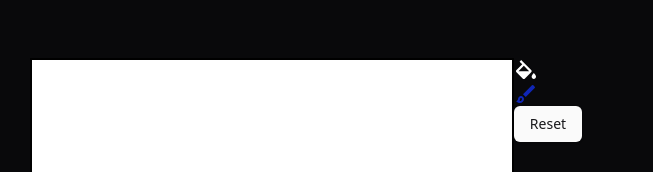
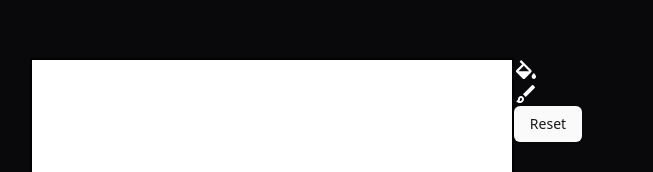
Before and after one commit to leonwatson2/paint-it, a React (Vite) app: page / in a window 1280 px wide. Shown: the part 326-498 px from the top of the page, without its empty margins (314-967 px from the left). Built offline with nearby package versions, Linux system fonts and the light colour scheme.

Commit message:
App reorganization

```diff
--- /dev/null
+++ b/global.d.ts
@@ -0,0 +1 @@
+declare module '*.css';
--- a/src/App.tsx
+++ b/src/App.tsx
@@ -1,59 +1,19 @@
-import { useCallback, useState } from "react";
-import { Button } from "./components/ui/button";
+import { usePaintableImage } from "@/hooks/usePaintableImage";
 import "./App.css";
 import { BrushSvg, BucketSvg } from "./BucketSvg";
+import { Button } from "./components/ui/button";
 import { PaintBoard } from "./PaintBoard";
-import { floodFill } from "./utils";
+import { COLORS } from "@/lib/constants";
 
 const IMAGE_LENGTH = 12;
 
 const initialImage = Array.from({ length: IMAGE_LENGTH }, () =>
   Array.from({ length: IMAGE_LENGTH }, () => -1),
 );
-export const COLORS = ["#1026B5", "#108EB5", "#105AB5"];
 
 function App() {
-  const [image, setImage] = useState(initialImage);
-  const [paintColor, setPaintColor] = useState(0);
-  const [bucketPaint, setBucketPaint] = useState(false);
-  const updateImage = useCallback(
-    ([newRow, newCol]: [number, number], color?: number) => {
-      setImage((image) =>
-        image.map((row, rowIdx) =>
-          row.map((col, colIdx) =>
-            rowIdx === newRow && colIdx === newCol
-              ? color === undefined
-                ? paintColor
-                : color
-              : col,
-          ),
-        ),
-      );
-    },
-    [paintColor],
-  );
-
-  const onPaint = (spot: [number, number]) => {
-    if (image[spot[0]][spot[1]] === paintColor) return;
-
-    if (bucketPaint) {
-      fill(spot);
-    } else {
-      updateImage(spot);
-    }
-  };
-  const reset = () => setImage(initialImage);
-  const fill = useCallback(
-    ([row, col]: [number, number]) => {
-      const bfsChanges = floodFill(image, row, col);
-      const timeouts = bfsChanges.map((spot, idx) => {
-        return setTimeout(() => {
-          updateImage(spot);
-        }, idx * 20);
-      });
-      return () => timeouts.forEach(clearTimeout);
-    },
-    [updateImage, image],
+  const { image, paintMode, paintColor, onPaint, reset, setPaintColor, setPaintMode } = usePaintableImage(
+    initialImage,
   );
   return (
     <div className="container">
@@ -62,18 +22,21 @@ function App() {
       </div>
       <div className="controls">
         <BucketSvg
-          fill={bucketPaint ? COLORS[paintColor] : "white"}
+          fill={paintMode === 'bucket' ? COLORS[paintColor] : "white"}
           onClick={() => {
-            setBucketPaint(true);
+            setPaintMode("bucket");
           }}
         />
         <BrushSvg
-          fill={!bucketPaint ? COLORS[paintColor] : "white"}
+          fill={paintMode === 'bucket' ? COLORS[paintColor] : "white"}
           onClick={() => {
-            setBucketPaint(false);
+            setPaintMode("brush");
           }}
         />
-        <Button variant={"default"} onClick={reset}> Reset</Button>
+        <Button variant={"default"} onClick={reset}>
+          {" "}
+          Reset
+        </Button>
       </div>
       <div className="colors">
         {COLORS.map((color, idx) => (
@@ -87,5 +50,4 @@ function App() {
     </div>
   );
 }
-
 export default App;
--- /dev/null
+++ b/src/hooks/usePaintableImage.ts
@@ -0,0 +1,64 @@
+import { getBFSOrderOfPaintableBoxes } from "@/lib/algorithms";
+import { useCallback, useState } from "react";
+
+type PaintMode = "brush" | "bucket";
+
+export const usePaintableImage = (initialImage: number[][]) => {
+  const [image, setImage] = useState(initialImage);
+  const [paintColor, setPaintColor] = useState(0);
+  const [paintMode, setPaintMode] = useState<PaintMode>("brush");
+
+  const reset = () => setImage(initialImage);
+
+  const updateImage = useCallback(
+    ([newRow, newCol]: [number, number], color?: number) => {
+      setImage((image) =>
+        image.map((row, rowIdx) =>
+          row.map((col, colIdx) =>
+            rowIdx === newRow && colIdx === newCol
+              ? color === undefined
+                ? paintColor
+                : color
+              : col,
+          ),
+        ),
+      );
+    },
+    [paintColor],
+  );
+
+  const fill = useCallback(
+    ([row, col]: [number, number]) => {
+      const bfsChanges = getBFSOrderOfPaintableBoxes(image, row, col);
+      const timeouts = bfsChanges.map((spot, idx) => {
+        return setTimeout(() => {
+          updateImage(spot);
+        }, idx * 20);
+      });
+      return () => timeouts.forEach(clearTimeout);
+    },
+    [updateImage, image],
+  );
+
+  const onPaint = useCallback(
+    (spot: [number, number]) => {
+      if (image[spot[0]][spot[1]] === paintColor) return;
+
+      if (paintMode === "brush") {
+        fill(spot);
+      } else {
+        updateImage(spot);
+      }
+    },
+    [paintMode, updateImage, image, paintColor, fill],
+  );
+  return {
+    image,
+    paintMode,
+    paintColor,
+    onPaint,
+    reset,
+    setPaintColor,
+    setPaintMode,
+  };
+};
--- a/src/utils.ts
+++ b/src/lib/algorithms.ts
@@ -1,4 +1,4 @@
-export function floodFill(
+export function getBFSOrderOfPaintableBoxes(
   image: number[][],
   sr: number,
   sc: number,
--- /dev/null
+++ b/src/lib/constants.ts
@@ -0,0 +1 @@
+export const COLORS = ["#1026B5", "#108EB5", "#105AB5"];
--- a/src/react-app-env.d.ts
+++ /dev/null
@@ -1 +0,0 @@
-/// <reference types="react-scripts" />
--- a/tsconfig.app.json
+++ b/tsconfig.app.json
@@ -24,7 +24,8 @@
     "noUnusedLocals": true,
     "noUnusedParameters": true,
     "noFallthroughCasesInSwitch": true,
-    "noUncheckedSideEffectImports": true
+    "noUncheckedSideEffectImports": true,
+    "resolveJsonModule": true
   },
-  "include": ["src"]
+  "include": ["src","global.d.ts"]
 }
```
Also changed, not shown: src/index.tsx (+6 -6 lines).
